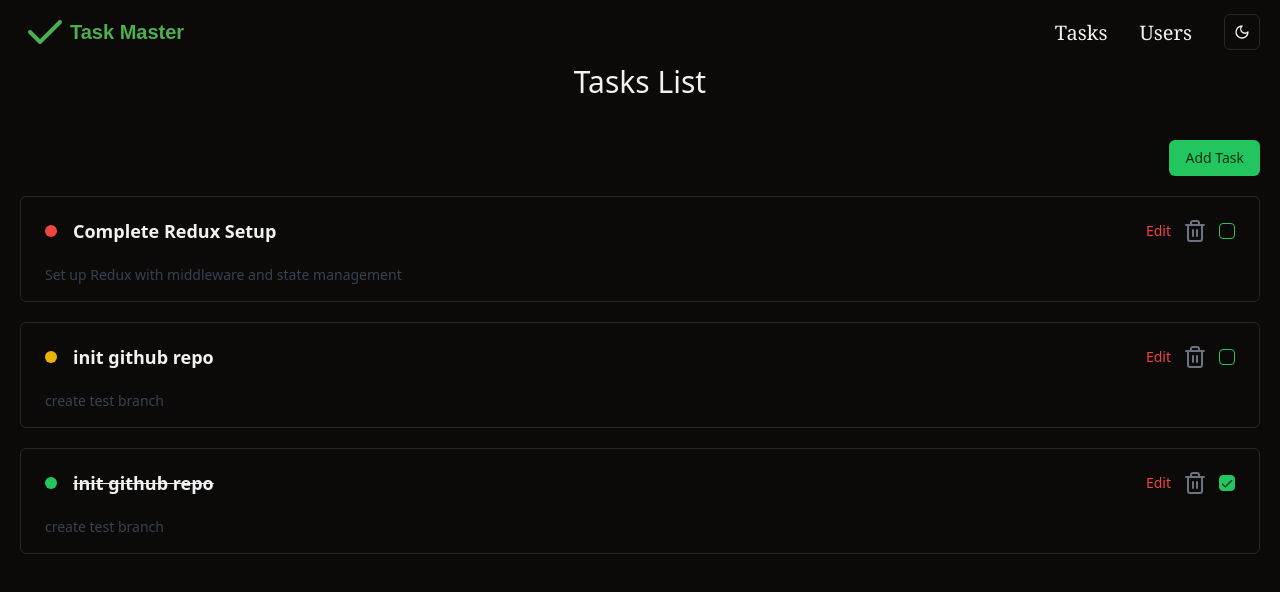
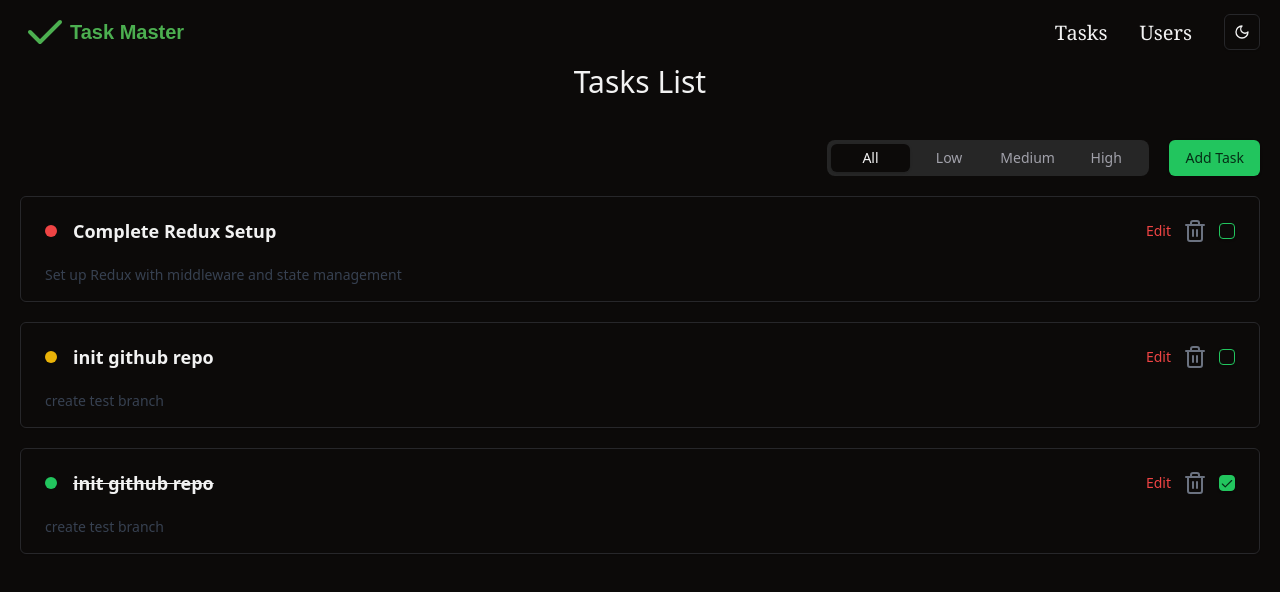
Before and after one commit to Rayhan108/explore-redux-upgraded, a React (Vite) app: page / in a window 1280 px wide. Shown: the top 592 px of the page. Built offline with nearby package versions, Linux system fonts and the light colour scheme.

Commit message:
Creating Task Filters

```diff
--- a/package.json
+++ b/package.json
@@ -18,6 +18,7 @@
     "@radix-ui/react-popover": "^1.1.4",
     "@radix-ui/react-select": "^2.1.4",
     "@radix-ui/react-slot": "^1.1.1",
+    "@radix-ui/react-tabs": "^1.1.2",
     "@reduxjs/toolkit": "^2.5.0",
     "class-variance-authority": "^0.7.1",
     "clsx": "^2.1.1",
--- a/src/Pages/Tasks/Tasks.tsx
+++ b/src/Pages/Tasks/Tasks.tsx
@@ -1,25 +1,36 @@
+import { Tabs, TabsList, TabsTrigger } from "@/components/ui/tabs";
 import { AddTaskModal } from "@/module/AddTaskModal/AddTaskModal";
 import TaskCard from "@/module/Task/taskCard";
-import { selectTasks } from "@/redux/features/task/taskSlice";
-import { useAppSelector } from "@/redux/hook";
+import { selectTasks, updateFilter } from "@/redux/features/task/taskSlice";
+import { useAppDispatch, useAppSelector } from "@/redux/hook";
 
 const Tasks = () => {
   const tasks = useAppSelector(selectTasks);
   // const filter =useAppSelector(selectFilter)
   console.log(tasks);
-
+const dispatch = useAppDispatch();
   return (
     <>
-    <h1 className="text-3xl flex justify-center items-center">
-          Tasks List
-        </h1>
+      <h1 className="text-3xl flex justify-center items-center">Tasks List</h1>
 
       <div className="mx-auto max-w-7xl px-5 mt-10">
-    <div className="flex justify-end"> <AddTaskModal /></div>
+        <div className="flex justify-end">
+          <div className="mr-5">
+          <Tabs defaultValue="all">
+        <TabsList className="grid w-full grid-cols-4">
+          <TabsTrigger onClick={()=>dispatch(updateFilter("all"))} value="all">All</TabsTrigger>
+          <TabsTrigger onClick={()=>dispatch(updateFilter("low"))} value="low">Low</TabsTrigger>
+          <TabsTrigger onClick={()=>dispatch(updateFilter("medium"))} value="medium">Medium</TabsTrigger>
+          <TabsTrigger onClick={()=>dispatch(updateFilter("high"))} value="high">High</TabsTrigger>
+        </TabsList>
+      </Tabs>
+          </div>
+          <AddTaskModal />
+        </div>
         <div className="space-y-5 mt-5">
-     {
-        tasks?.map(task=><TaskCard task={task} key={task.id}/>)
-     }
+          {tasks?.map((task) => (
+            <TaskCard task={task} key={task.id} />
+          ))}
         </div>
       </div>
     </>
--- /dev/null
+++ b/src/components/ui/tabs.tsx
@@ -0,0 +1,53 @@
+import * as React from "react"
+import * as TabsPrimitive from "@radix-ui/react-tabs"
+
+import { cn } from "@/lib/utils"
+
+const Tabs = TabsPrimitive.Root
+
+const TabsList = React.forwardRef<
+  React.ElementRef<typeof TabsPrimitive.List>,
+  React.ComponentPropsWithoutRef<typeof TabsPrimitive.List>
+>(({ className, ...props }, ref) => (
+  <TabsPrimitive.List
+    ref={ref}
+    className={cn(
+      "inline-flex h-9 items-center justify-center rounded-lg bg-muted p-1 text-muted-foreground",
+      className
+    )}
+    {...props}
+  />
+))
+TabsList.displayName = TabsPrimitive.List.displayName
+
+const TabsTrigger = React.forwardRef<
+  React.ElementRef<typeof TabsPrimitive.Trigger>,
+  React.ComponentPropsWithoutRef<typeof TabsPrimitive.Trigger>
+>(({ className, ...props }, ref) => (
+  <TabsPrimitive.Trigger
+    ref={ref}
+    className={cn(
+      "inline-flex items-center justify-center whitespace-nowrap rounded-md px-3 py-1 text-sm font-medium ring-offset-background transition-all focus-visible:outline-none focus-visible:ring-2 focus-visible:ring-ring focus-visible:ring-offset-2 disabled:pointer-events-none disabled:opacity-50 data-[state=active]:bg-background data-[state=active]:text-foreground data-[state=active]:shadow",
+      className
+    )}
+    {...props}
+  />
+))
+TabsTrigger.displayName = TabsPrimitive.Trigger.displayName
+
+const TabsContent = React.forwardRef<
+  React.ElementRef<typeof TabsPrimitive.Content>,
+  React.ComponentPropsWithoutRef<typeof TabsPrimitive.Content>
+>(({ className, ...props }, ref) => (
+  <TabsPrimitive.Content
+    ref={ref}
+    className={cn(
+      "mt-2 ring-offset-background focus-visible:outline-none focus-visible:ring-2 focus-visible:ring-ring focus-visible:ring-offset-2",
+      className
+    )}
+    {...props}
+  />
+))
+TabsContent.displayName = TabsPrimitive.Content.displayName
+
+export { Tabs, TabsList, TabsTrigger, TabsContent }
--- a/src/module/UpdateTask.tsx
+++ b/src/module/UpdateTask.tsx
@@ -41,7 +41,12 @@ export function UpdateTask({ task }: IProps) {
   const dispatch = useAppDispatch();
 
   const onSubmit: SubmitHandler<FieldValues> = (data) => {
-    dispatch(updateTask(data as ITask));
+    dispatch(
+        updateTask({
+          ...data,
+          dueDate: data.dueDate ? new Date(data.dueDate).toISOString() : null, // Convert Date to string
+        } as ITask)
+      );
   };
 
   return (
--- a/src/redux/features/task/taskSlice.ts
+++ b/src/redux/features/task/taskSlice.ts
@@ -6,6 +6,8 @@ interface InitialState {
   tasks: ITask[];
   filter: "all" | "high" | "medium" | "low";
 }
+type TFilter = "all" | "high" | "medium" | "low";
+
 type draftTask = Pick<ITask, "title" | "description" | "dueDate" | "priority">;
 
 const createTask = (taskData: draftTask): ITask => {
@@ -25,7 +27,6 @@ const initialState: InitialState = {
       isComplete: false,
       dueDate: "2025-01-20",
       priority: "high",
-
     },
     {
       id: "asdfghjks",
@@ -34,7 +35,6 @@ const initialState: InitialState = {
       isComplete: false,
       dueDate: "2025-01-20",
       priority: "medium",
-
     },
     {
       id: "sdfghjkhghjs",
@@ -43,7 +43,6 @@ const initialState: InitialState = {
       isComplete: true,
       dueDate: "2025-01-20",
       priority: "low",
-
     },
   ],
   filter: "all",
@@ -57,32 +56,51 @@ const taskSlice = createSlice({
       state.tasks.push(taskData);
     },
     updateTask: (state, action: PayloadAction<ITask>) => {
-      const { id } = action.payload;
+      const { id, ...updatedTask } = action.payload;
+
       const index = state.tasks.findIndex((task) => task.id === id);
 
       if (index !== -1) {
-
-    state.tasks[index] = {  ...action.payload };
+        state.tasks[index] = {
+          ...state.tasks[index],
+          ...updatedTask,
+          dueDate: action.payload.dueDate.toString(), // Serialize Date to string
+        };
       }
     },
-    toggleCompleteState:(state,action:PayloadAction<string>)=>{
+    updateFilter: (state, action: PayloadAction<TFilter>) => {
+      state.filter = action.payload;
+    },
+    toggleCompleteState: (state, action: PayloadAction<string>) => {
       // console.log(action);
-        state.tasks.forEach((task)=>{
+      state.tasks.forEach((task) => {
         // eslint-disable-next-line @typescript-eslint/no-unused-expressions
-            task.id === action.payload ? (task.isComplete = !task.isComplete)
-            : task
-        })
+        task.id === action.payload
+          ? (task.isComplete = !task.isComplete)
+          : task;
+      });
     },
-    deleteTask:(state,action:PayloadAction<string>)=>{
-state.tasks = state.tasks.filter((task)=>task.id !== action.payload);
-    }
+    deleteTask: (state, action: PayloadAction<string>) => {
+      state.tasks = state.tasks.filter((task) => task.id !== action.payload);
+    },
   },
 });
 export const selectTasks = (state: RootState) => {
-  return state.todo.tasks;
+  const filter = state.todo.filter;
+  if(filter === "low"){
+    return state.todo.tasks.filter((task)=>task.priority==="low")
+  }else if(filter === "high"){
+    return state.todo.tasks.filter((task)=>task.priority === "high")
+  }else if(filter === "medium"){
+    return state.todo.tasks.filter((task)=>task.priority === "medium")
+  }else{
+    return state.todo.tasks
+  }
+
 };
 export const selectFilter = (state: RootState) => {
   return state.todo.filter;
 };
-export const { addTask,toggleCompleteState,deleteTask,updateTask } = taskSlice.actions;
+export const { addTask, toggleCompleteState, deleteTask, updateTask,updateFilter } =
+  taskSlice.actions;
 export default taskSlice.reducer;
```
Also changed, not shown: 1 other file (tests, documents, lock files or other folders). Lines whose indentation alone changed are shown as unchanged.
